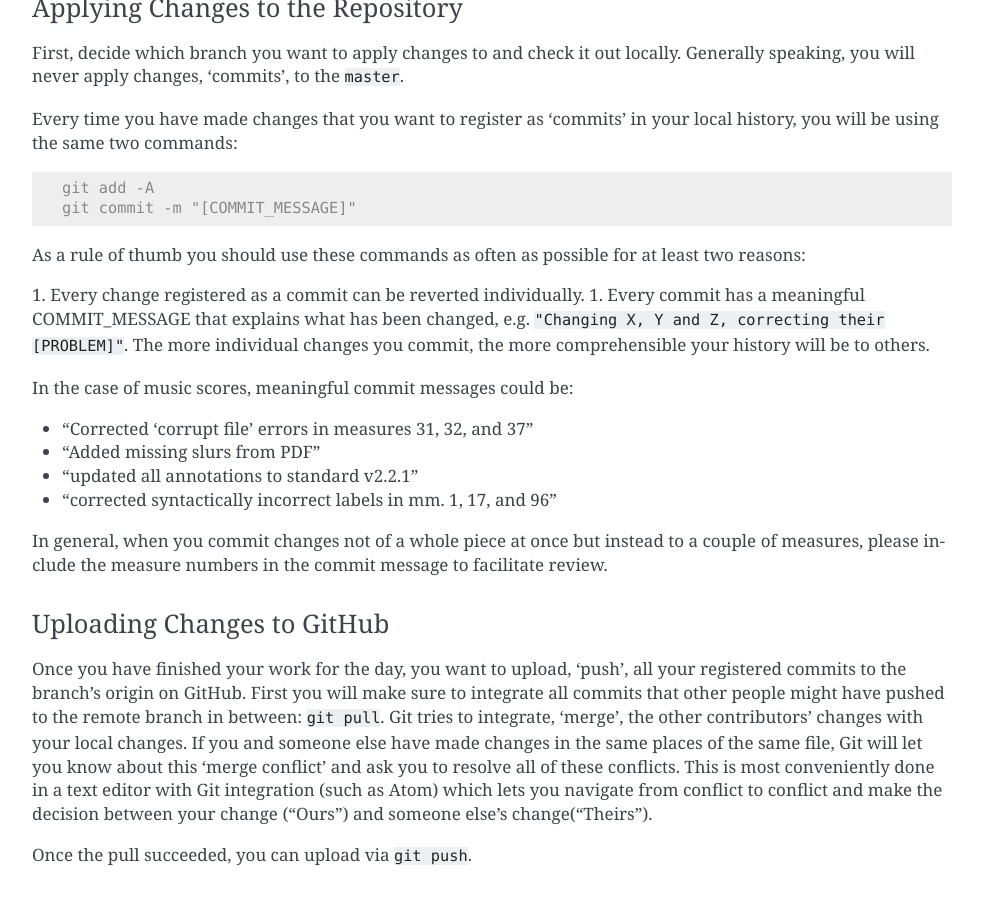
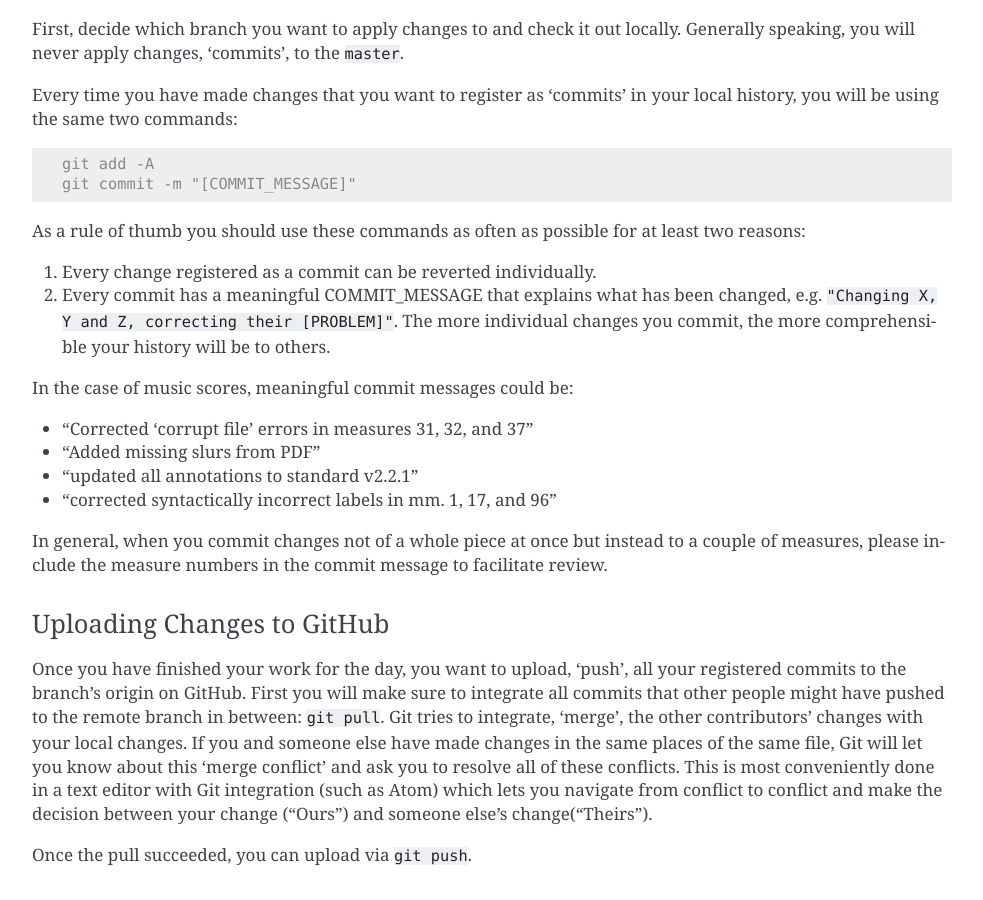
Before and after one commit to DCMLab/standards, a Sphinx documentation site: the page built from docs/source/guidelines.rst, in a window 1280 px wide and 900 px high, scrolled down 15281 px. Shown: the whole window, without its empty margins (258-1241 px from the left). Built offline with Sphinx 7.4.7, drawn with Linux system fonts in a browser that asks for light colours; some of the changed text lies outside the part shown.

Commit message:
fixed minor syntax errors

```diff
--- a/docs/source/guidelines.rst
+++ b/docs/source/guidelines.rst
@@ -719,7 +719,7 @@ Git Branching Primer
 
 A Git repository often holds several versions, called 'branches', in parallel,
 each with their own version history. The way the
-`Git branching model https://nvie.com/posts/a-successful-git-branching-model/`
+`Git branching model <https://nvie.com/posts/a-successful-git-branching-model/>`_
 is most often used, is that the branch called ``master`` holds the latest
 *correct* version (production status), whereas all other branches are used for
 experimenting and for applying as many changes as you want without changing the
@@ -800,11 +800,11 @@ local history, you will be using the same two commands:
 As a rule of thumb you should use these commands as often as possible for at least
 two reasons:
 
-1. Every change registered as a commit can be reverted individually.
-1. Every commit has a meaningful COMMIT_MESSAGE that explains what has been
-changed, e.g. ``"Changing X, Y and Z, correcting their [PROBLEM]"``. The more
-individual changes you commit, the more comprehensible your history will be
-to others.
+#. Every change registered as a commit can be reverted individually.
+#. Every commit has a meaningful COMMIT_MESSAGE that explains what has been
+   changed, e.g. ``"Changing X, Y and Z, correcting their [PROBLEM]"``. The more
+   individual changes you commit, the more comprehensible your history will be
+   to others.
 
 In the case of music scores, meaningful commit messages could be:
 
```
Also changed, not shown: 5 other files.
